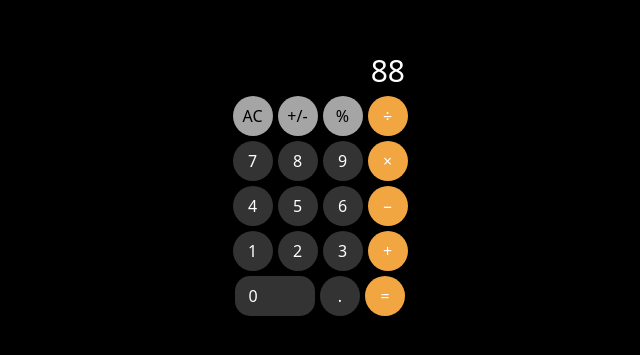
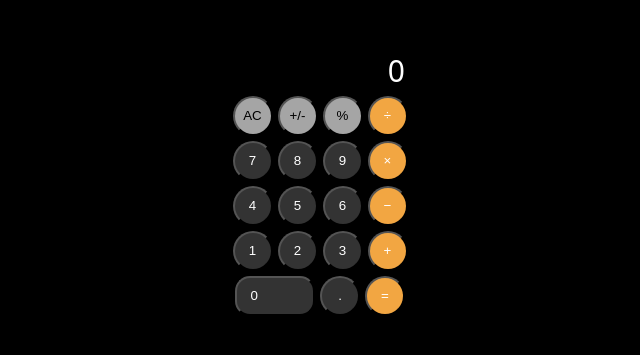
Before and after one commit to vema15/Calculator-Project, a plain HTML site: page index.html in a window 1280 px wide. Shown: the part 215-570 px from the top of the page, 320-960 px from the left. Drawn offline with Linux system fonts and the light colour scheme.

Commit message:
Misc Updates.

```diff
--- a/index.html
+++ b/index.html
@@ -12,75 +12,78 @@
         <body>
             <div class="total-body">
                 <div class="row-1-display">
-                    88
+                    0
                 </div>
                 <div class="row-2">
-                    <div class="clear-btn">
+                    <button class="clear-btn">
                         AC
-                    </div>
-                    <div class="neg-sign-btn">
+                    </button>
+                    <button class="neg-sign-btn">
                         +/-
-                    </div>
-                    <div class="percent-btn">
+                    </button>
+                    <button class="percent-btn">
                         %
-                    </div>
-                    <div class="division-btn">
+                    </button>
+                    <button class="division-btn">
                         ÷
-                    </div>
+                    </button>
                 </div>
                 <div class="row-3">
-                    <div class="seven-btn">
+                    <button class="seven-btn">
                         7
-                    </div>
-                    <div class="eight-btn">
+                    </button>
+                    <button class="eight-btn">
                         8
-                    </div>
-                    <div class="nine-btn">
+                    </button>
+                    <button class="nine-btn">
                         9
-                    </div>
-                    <div class="mult-btn">
+                    </button>
+                    <button class="mult-btn">
                         ×
-                    </div>
+                    </button>
                 </div>
                 <div class="row-4">
-                    <div class="four-btn">
+                    <button type="button" class="four-btn">
                         4
-                    </div>
-                    <div class="five-btn">
+                    </button>
+                    <button class="five-btn">
                         5
-                    </div>
-                    <div class="six-btn">
+                    </button>
+                    <button class="six-btn">
                         6
-                    </div>
-                    <div class="subtract-btn">
+                    </button>
+                    <button class="subtract-btn">
                         −
-                    </div>
+                    </button>
                 </div>
                 <div class="row-5">
-                    <div class="one-btn">
+                    <button class="one-btn">
                         1
-                    </div>
-                    <div class="two-btn">
+                    </button>
+                    <button class="two-btn">
                         2
-                    </div>
-                    <div class="three-btn">
+                    </button>
+                    <button class="three-btn">
                         3
-                    </div>
-                    <div class="add-btn">
+                    </button>
+                    <button class="add-btn">
                         +
-                    </div>
+                    </button>
                 </div>
                 <div class="row-6">
-                    <div class="zero-btn-dblwide">
+                    <button class="zero-btn-dblwide">
                         0
-                    </div>
-                    <div class="decimal-btn">
+                    </button>
+                    <button class="decimal-btn">
                         .
-                    </div>
-                    <div class="equal-btn">
+                    </button>
+                    <button class="equal-btn">
                         =
-                    </div>
+                    </button>
+
                 </div>
             </div>
+
+            <script src="main.js" defer></script>
         </body>
     </html>
```
